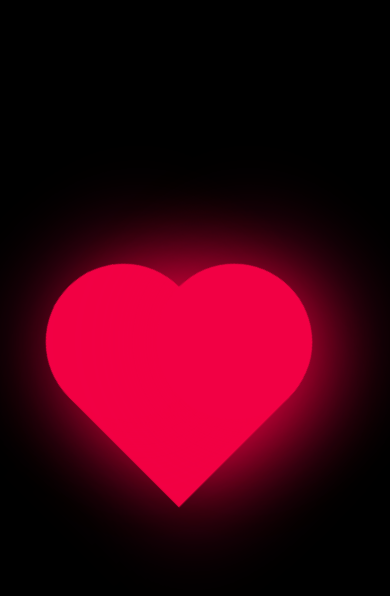
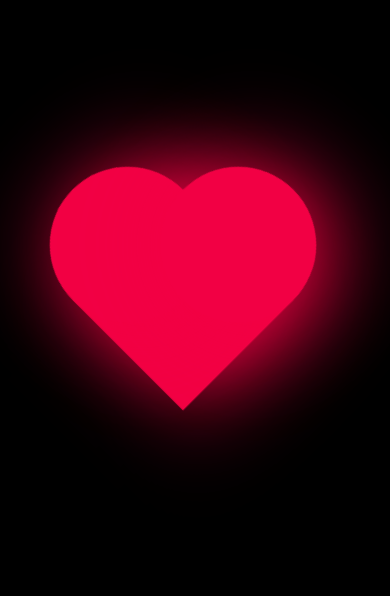
Before and after one commit to marcosTDS/declara-o, a plain HTML site: page novo.html in a window 390 px wide. Shown: the part 220-816 px from the top of the page. Drawn offline with Linux system fonts and the light colour scheme.

Commit message:
Update novo.css

```diff
--- a/novo.css
+++ b/novo.css
@@ -65,8 +65,8 @@ marquee {
 
 @media (max-width: 450px) {
     .coracao {
-        left: 19%;
-        margin: 100% 0 0 0;
+        left: 20%;
+        margin: 50% 0 0 0;
     }
     marquee {
         margin: 200% 0 0 -100%;
```
